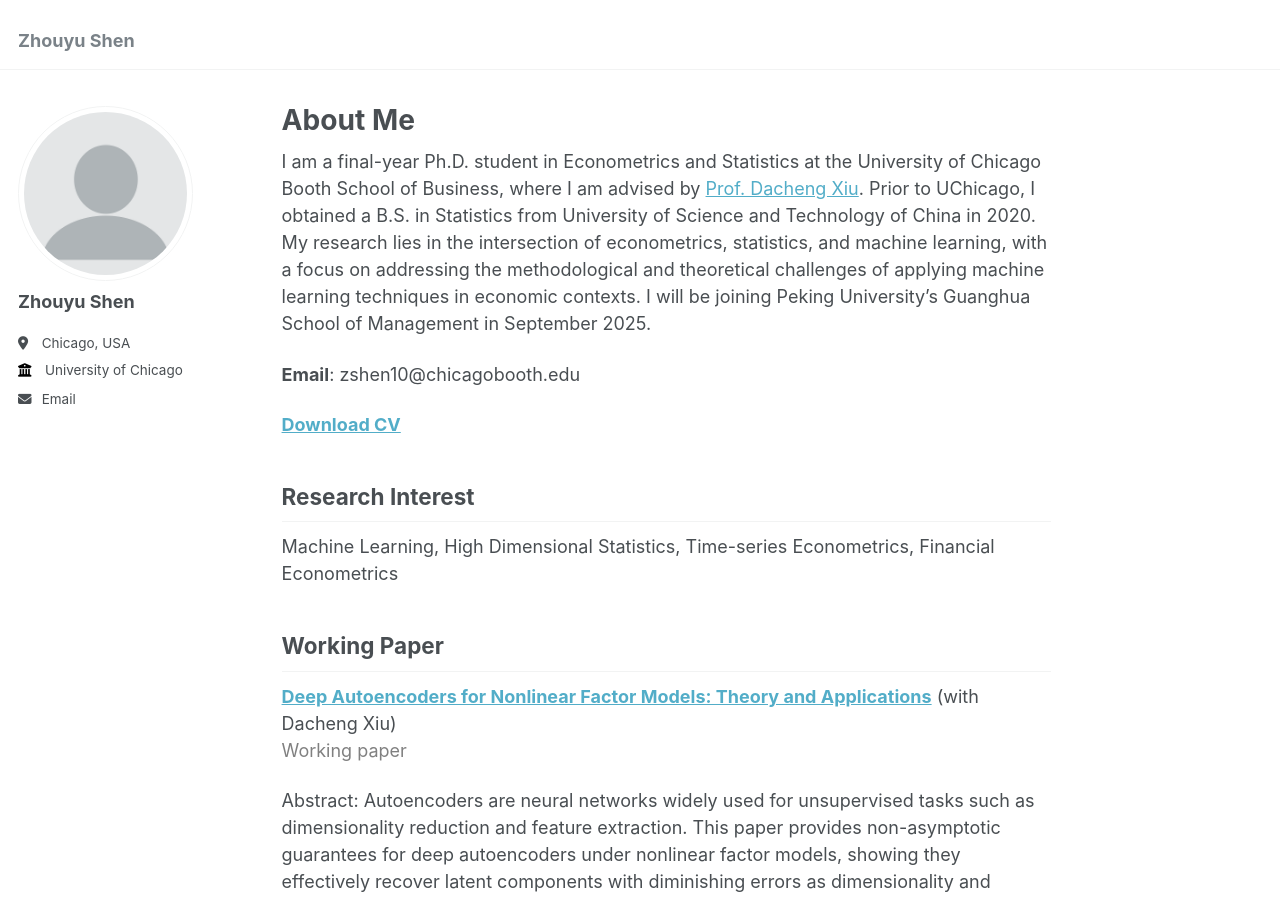
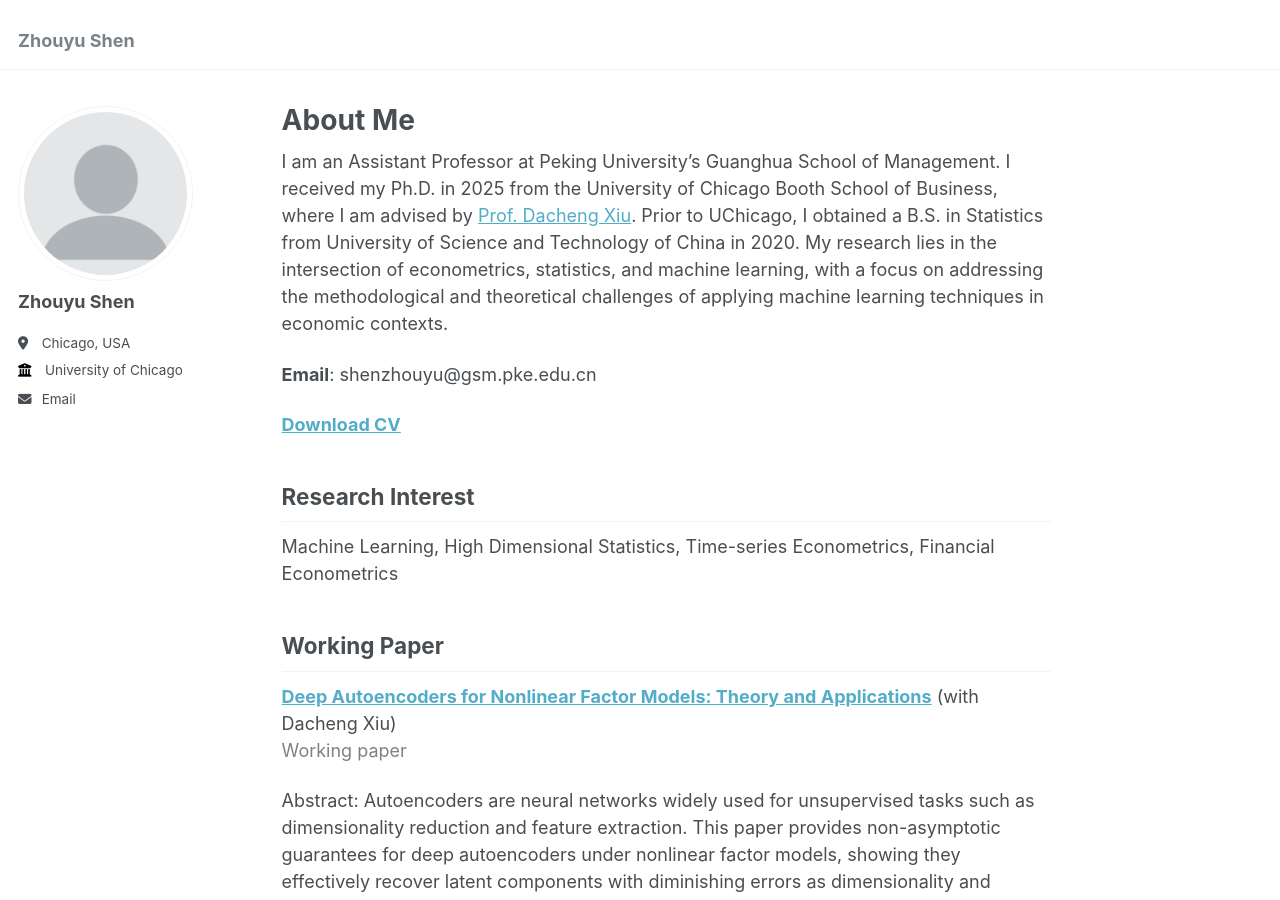
Before and after one commit to szyu123/zhouyushen, a Jekyll site: the page built from _pages/about.md, in a window 1280 px wide and 900 px high. Built offline with Jekyll 4.4.1, drawn with Linux system fonts in a browser that asks for light colours.

Commit message:
Update about.md

```diff
--- a/_pages/about.md
+++ b/_pages/about.md
@@ -7,9 +7,9 @@ redirect_from:
   - /about.html
 ---
 
-I am a final-year Ph.D. student in Econometrics and Statistics at the University of Chicago Booth School of Business, where I am advised by [Prof. Dacheng Xiu](https://dachxiu.chicagobooth.edu/). Prior to UChicago, I obtained a B.S. in Statistics from University of Science and Technology of China in 2020. My research lies in the intersection of econometrics, statistics, and machine learning, with a focus on addressing the methodological and theoretical challenges of applying machine learning techniques in economic contexts. I will be joining Peking University’s Guanghua School of Management in September 2025.
+I am an Assistant Professor at Peking University’s Guanghua School of Management. I received my Ph.D. in 2025 from the University of Chicago Booth School of Business, where I am advised by [Prof. Dacheng Xiu](https://dachxiu.chicagobooth.edu/). Prior to UChicago, I obtained a B.S. in Statistics from University of Science and Technology of China in 2020. My research lies in the intersection of econometrics, statistics, and machine learning, with a focus on addressing the methodological and theoretical challenges of applying machine learning techniques in economic contexts.
 
-**Email**: zshen10@chicagobooth.edu
+**Email**: shenzhouyu@gsm.pke.edu.cn
 
 **[Download CV](_pages/CV.pdf)**
 
```
